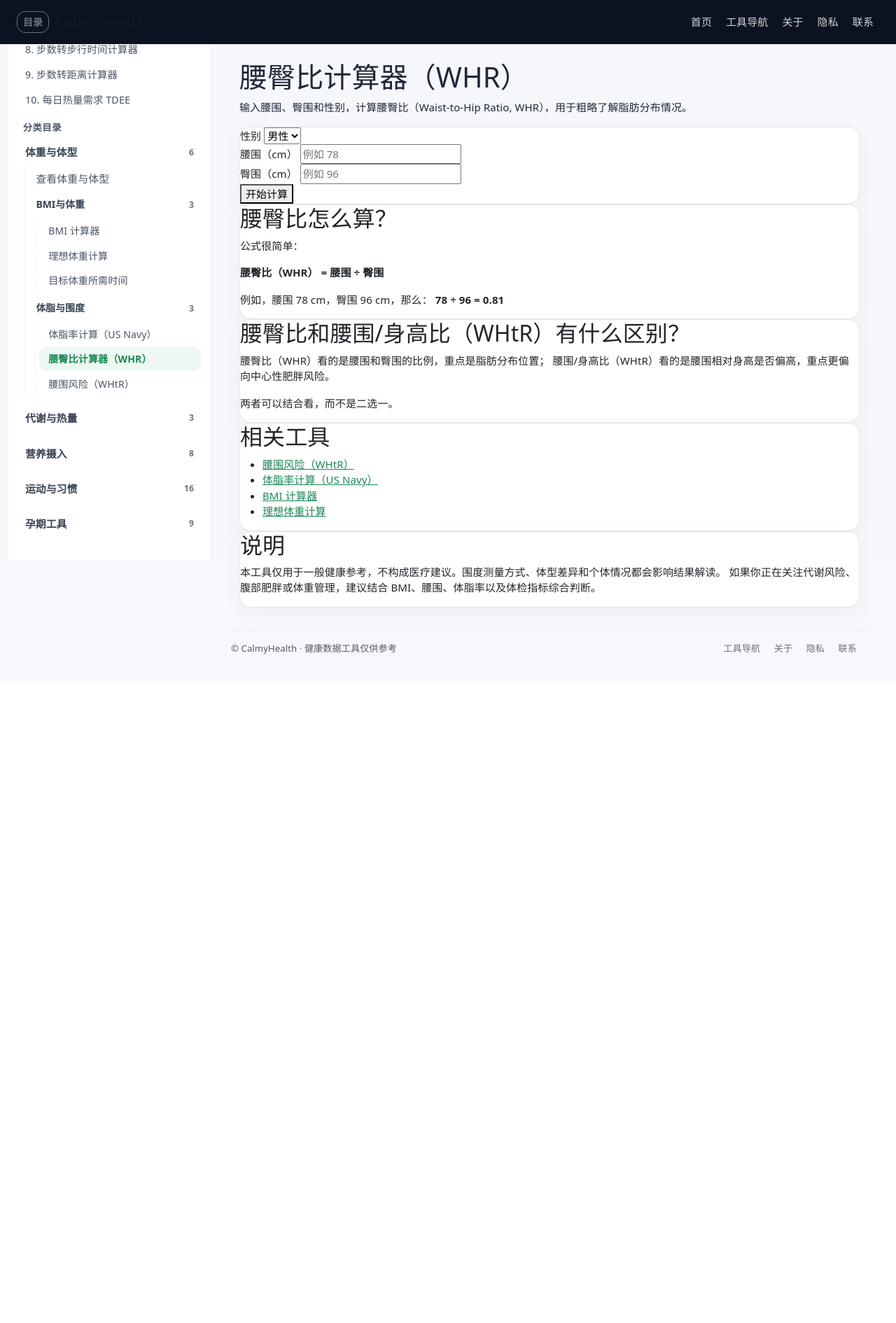
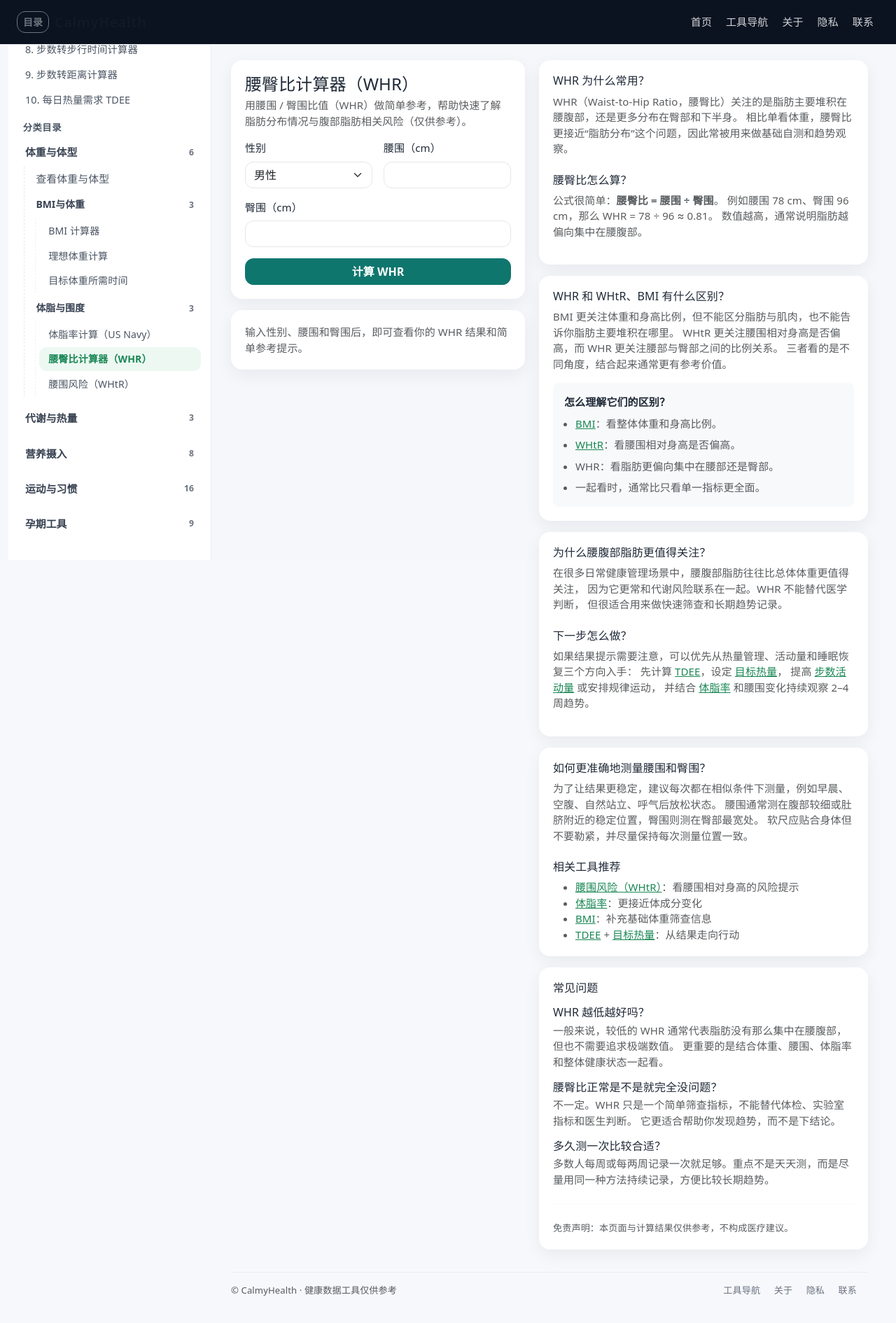
Before and after one commit to zhengxr566/health-tools-2026, a Flask app: page /whr in a window 1280 px wide. Shown: the whole page at 70% size. Before the commit the page ends 934 px from the top, so only its background shows below. Run offline with Flask 3, Linux system fonts and the light colour scheme.

Commit message:
update whr tools

```diff
--- a/templates/whr.html
+++ b/templates/whr.html
@@ -1,141 +1,186 @@
 {% extends "base.html" %}
+{% block content %}
 
-{% block content %}
-<section class="container">
-  <div class="page-header">
-    <h1>腰臀比计算器（WHR）</h1>
-    <p class="page-desc">
-      输入腰围、臀围和性别，计算腰臀比（Waist-to-Hip Ratio, WHR），用于粗略了解脂肪分布情况。
+<div class="tool-layout">
+  <!-- 左侧：计算器 + 结果 -->
+  <div class="tool-col tool-col-form">
+    <div class="tool-card">
+      <h1 class="h4 mb-1">腰臀比计算器（WHR）</h1>
+      <p class="text-muted mb-3">
+        用腰围 / 臀围比值（WHR）做简单参考，帮助快速了解脂肪分布情况与腹部脂肪相关风险（仅供参考）。
       </p>
-  </div>
 
-  <div class="card">
-    <form method="post" class="tool-form">
-      <div class="form-row">
-        <label for="sex">性别</label>
-        <select id="sex" name="sex">
+      <form method="post" class="row g-3">
+        <div class="col-12 col-md-6">
+          <label class="form-label">性别</label>
+          <select name="sex" class="form-select" required>
             <option value="male" {% if sex_in == "male" %}selected{% endif %}>男性</option>
             <option value="female" {% if sex_in == "female" %}selected{% endif %}>女性</option>
           </select>
         </div>
 
-      <div class="form-row">
-        <label for="waist_cm">腰围（cm）</label>
-        <input
-          id="waist_cm"
-          name="waist_cm"
-          type="number"
-          step="0.1"
-          min="1"
-          placeholder="例如 78"
-          value="{{ waist_cm_in }}"
-          required
-        >
+        <div class="col-12 col-md-6">
+          <label class="form-label">腰围（cm）</label>
+          <input name="waist_cm" class="form-control" inputmode="decimal" required value="{{ waist_cm_in }}">
         </div>
 
-      <div class="form-row">
-        <label for="hip_cm">臀围（cm）</label>
-        <input
-          id="hip_cm"
-          name="hip_cm"
-          type="number"
-          step="0.1"
-          min="1"
-          placeholder="例如 96"
-          value="{{ hip_cm_in }}"
-          required
-        >
+        <div class="col-12">
+          <label class="form-label">臀围（cm）</label>
+          <input name="hip_cm" class="form-control" inputmode="decimal" required value="{{ hip_cm_in }}">
         </div>
 
-      <div class="form-actions">
-        <button type="submit">开始计算</button>
+        <div class="col-12">
+          <button class="btn btn-success w-100">计算 WHR</button>
         </div>
       </form>
+
+      {% if error %}
+        <div class="alert alert-warning mt-3 mb-0">{{ error }}</div>
+      {% endif %}
     </div>
 
-  {% if error %}
-  <div class="card error-card">
-    <p>{{ error }}</p>
+    {% if result %}
+    <div class="tool-card">
+      <div class="d-flex flex-wrap align-items-start justify-content-between gap-2">
+        <div>
+          <div class="text-muted small">你的腰围 / 臀围比值</div>
+          <div class="display-5 fw-semibold mb-0">{{ result.ratio }}</div>
+        </div>
+        <div class="text-muted small">WHR</div>
+      </div>
+
+      <div class="alert alert-info mt-3 mb-3">
+        你的 WHR（腰围 / 臀围）≈ <b>{{ result.ratio }}</b><br>
+        提示：<b>{{ result.level }}</b>
+      </div>
+
+      <div class="small text-muted">
+        WHR 是一种非常常见的脂肪分布参考指标，重点不是体重本身，而是脂肪是否更集中在腰腹部。
+      </div>
+
+      <hr class="my-3">
+
+      <div class="bg-light rounded-3 p-3">
+        <div class="fw-semibold mb-2">常见参考</div>
+        <ul class="small text-muted mb-0 ps-3">
+          {% if sex_in == "male" %}
+            <li class="mb-2">&lt; 0.90：通常较理想</li>
+            <li class="mb-2">0.90 – 0.99：需要注意</li>
+            <li class="mb-2">≥ 1.00：风险更高</li>
+          {% else %}
+            <li class="mb-2">&lt; 0.80：通常较理想</li>
+            <li class="mb-2">0.80 – 0.84：需要注意</li>
+            <li class="mb-2">≥ 0.85：风险更高</li>
+          {% endif %}
+          <li class="mb-0">更建议结合腰围、体脂率、BMI 和体检指标一起看。</li>
+        </ul>
+      </div>
+    </div>
+    {% else %}
+    <div class="tool-card">
+      <div class="text-muted">
+        输入性别、腰围和臀围后，即可查看你的 WHR 结果和简单参考提示。
+      </div>
     </div>
     {% endif %}
-
-  {% if result %}
-  <div class="card result-card">
-    <h2>计算结果</h2>
-
-    <div class="result-main">
-      <div class="result-number">{{ result.ratio }}</div>
-      <div class="result-label">你的腰臀比（WHR）</div>
   </div>
 
-    <div class="progress-wrap" aria-label="风险进度">
-      <div class="progress-bar">
-        <div class="progress-fill" style="width: {{ result.progress }}%;"></div>
+  <!-- 右侧：解释 / SEO 内容 -->
+  <div class="tool-col tool-col-result">
+    <div class="tool-card">
+      <h2 class="h6">WHR 为什么常用？</h2>
+      <p class="text-muted">
+        WHR（Waist-to-Hip Ratio，腰臀比）关注的是脂肪主要堆积在腰腹部，还是更多分布在臀部和下半身。
+        相比单看体重，腰臀比更接近“脂肪分布”这个问题，因此常被用来做基础自测和趋势观察。
+      </p>
+
+      <h2 class="h6 mt-4">腰臀比怎么算？</h2>
+      <p class="text-muted">
+        公式很简单：<b>腰臀比 = 腰围 ÷ 臀围</b>。
+        例如腰围 78 cm、臀围 96 cm，那么 WHR = 78 ÷ 96 ≈ 0.81。
+        数值越高，通常说明脂肪越偏向集中在腰腹部。
+      </p>
+    </div>
+
+    <div class="tool-card">
+      <h2 class="h6">WHR 和 WHtR、BMI 有什么区别？</h2>
+      <p class="text-muted">
+        BMI 更关注体重和身高比例，但不能区分脂肪与肌肉，也不能告诉你脂肪主要堆积在哪里。
+        WHtR 更关注腰围相对身高是否偏高，而 WHR 更关注腰部与臀部之间的比例关系。
+        三者看的是不同角度，结合起来通常更有参考价值。
+      </p>
+
+      <div class="bg-light rounded-3 p-3 mt-3">
+        <div class="fw-semibold mb-2">怎么理解它们的区别？</div>
+        <ul class="text-muted mb-0 ps-3">
+          <li class="mb-2"><a href="/bmi">BMI</a>：看整体体重和身高比例。</li>
+          <li class="mb-2"><a href="/waist">WHtR</a>：看腰围相对身高是否偏高。</li>
+          <li class="mb-2">WHR：看脂肪更偏向集中在腰部还是臀部。</li>
+          <li class="mb-0">一起看时，通常比只看单一指标更全面。</li>
+        </ul>
       </div>
     </div>
 
-    <div class="result-grid">
-      <div class="result-item">
-        <div class="result-item-label">结果等级</div>
-        <div class="result-item-value">{{ result.level }}</div>
+    <div class="tool-card">
+      <h2 class="h6">为什么腰腹部脂肪更值得关注？</h2>
+      <p class="text-muted">
+        在很多日常健康管理场景中，腰腹部脂肪往往比总体体重更值得关注，
+        因为它更常和代谢风险联系在一起。WHR 不能替代医学判断，
+        但很适合用来做快速筛查和长期趋势记录。
+      </p>
+
+      <h2 class="h6 mt-4">下一步怎么做？</h2>
+      <p class="text-muted">
+        如果结果提示需要注意，可以优先从热量管理、活动量和睡眠恢复三个方向入手：
+        先计算 <a href="/calorie">TDEE</a>，设定 <a href="/deficit">目标热量</a>，
+        提高 <a href="/steps">步数活动量</a> 或安排规律运动，
+        并结合 <a href="/bodyfat">体脂率</a> 和腰围变化持续观察 2–4 周趋势。
+      </p>
     </div>
-      <div class="result-item">
-        <div class="result-item-label">腰围</div>
-        <div class="result-item-value">{{ result.waist_cm }} cm</div>
+
+    <div class="tool-card">
+      <h2 class="h6">如何更准确地测量腰围和臀围？</h2>
+      <p class="text-muted">
+        为了让结果更稳定，建议每次都在相似条件下测量，例如早晨、空腹、自然站立、呼气后放松状态。
+        腰围通常测在腹部较细或肚脐附近的稳定位置，臀围则测在臀部最宽处。
+        软尺应贴合身体但不要勒紧，并尽量保持每次测量位置一致。
+      </p>
+
+      <h2 class="h6 mt-4">相关工具推荐</h2>
+      <ul class="text-muted mb-0">
+        <li><a href="/waist">腰围风险（WHtR）</a>：看腰围相对身高的风险提示</li>
+        <li><a href="/bodyfat">体脂率</a>：更接近体成分变化</li>
+        <li><a href="/bmi">BMI</a>：补充基础体重筛查信息</li>
+        <li><a href="/calorie">TDEE</a> + <a href="/deficit">目标热量</a>：从结果走向行动</li>
+      </ul>
     </div>
-      <div class="result-item">
-        <div class="result-item-label">臀围</div>
-        <div class="result-item-value">{{ result.hip_cm }} cm</div>
+
+    <div class="tool-card">
+      <h2 class="h6">常见问题</h2>
+
+      <h3 class="h6 mt-3 mb-1">WHR 越低越好吗？</h3>
+      <p class="text-muted">
+        一般来说，较低的 WHR 通常代表脂肪没有那么集中在腰腹部，但也不需要追求极端数值。
+        更重要的是结合体重、腰围、体脂率和整体健康状态一起看。
+      </p>
+
+      <h3 class="h6 mt-3 mb-1">腰臀比正常是不是就完全没问题？</h3>
+      <p class="text-muted">
+        不一定。WHR 只是一个简单筛查指标，不能替代体检、实验室指标和医生判断。
+        它更适合帮助你发现趋势，而不是下结论。
+      </p>
+
+      <h3 class="h6 mt-3 mb-1">多久测一次比较合适？</h3>
+      <p class="text-muted">
+        多数人每周或每两周记录一次就足够。重点不是天天测，而是尽量用同一种方法持续记录，方便比较长期趋势。
+      </p>
+
+      <hr class="my-4">
+      <p class="small text-muted mb-0">
+        免责声明：本页面与计算结果仅供参考，不构成医疗建议。
+      </p>
+    </div>
   </div>
 </div>
 
-    <div class="note-box">
-      <p><strong>参考说明：</strong>{{ result.ref_text }}</p>
-      <p>
-        腰臀比主要用于观察脂肪更偏向集中在腹部，还是相对分布在臀部和下半身。
-        一般来说，腰臀比越高，越值得进一步关注腰围、体脂率和整体生活方式。
-      </p>
-    </div>
-  </div>
-  {% endif %}
-
-  <div class="card content-card">
-    <h2>腰臀比怎么算？</h2>
-    <p>公式很简单：</p>
-    <p><strong>腰臀比（WHR） = 腰围 ÷ 臀围</strong></p>
-    <p>
-      例如，腰围 78 cm，臀围 96 cm，那么：
-      <strong>78 ÷ 96 = 0.81</strong>
-    </p>
-  </div>
-
-  <div class="card content-card">
-    <h2>腰臀比和腰围/身高比（WHtR）有什么区别？</h2>
-    <p>
-      腰臀比（WHR）看的是腰围和臀围的比例，重点是脂肪分布位置；
-      腰围/身高比（WHtR）看的是腰围相对身高是否偏高，重点更偏向中心性肥胖风险。
-    </p>
-    <p>
-      两者可以结合看，而不是二选一。
-    </p>
-  </div>
-
-  <div class="card content-card">
-    <h2>相关工具</h2>
-    <ul class="link-list">
-      <li><a href="/waist">腰围风险（WHtR）</a></li>
-      <li><a href="/bodyfat">体脂率计算（US Navy）</a></li>
-      <li><a href="/bmi">BMI 计算器</a></li>
-      <li><a href="/ideal-weight">理想体重计算</a></li>
-    </ul>
-  </div>
-
-  <div class="card content-card">
-    <h2>说明</h2>
-    <p>
-      本工具仅用于一般健康参考，不构成医疗建议。围度测量方式、体型差异和个体情况都会影响结果解读。
-      如果你正在关注代谢风险、腹部肥胖或体重管理，建议结合 BMI、腰围、体脂率以及体检指标综合判断。
-    </p>
-  </div>
-</section>
 {% endblock %}
```
Lines whose indentation alone changed are shown as unchanged.
